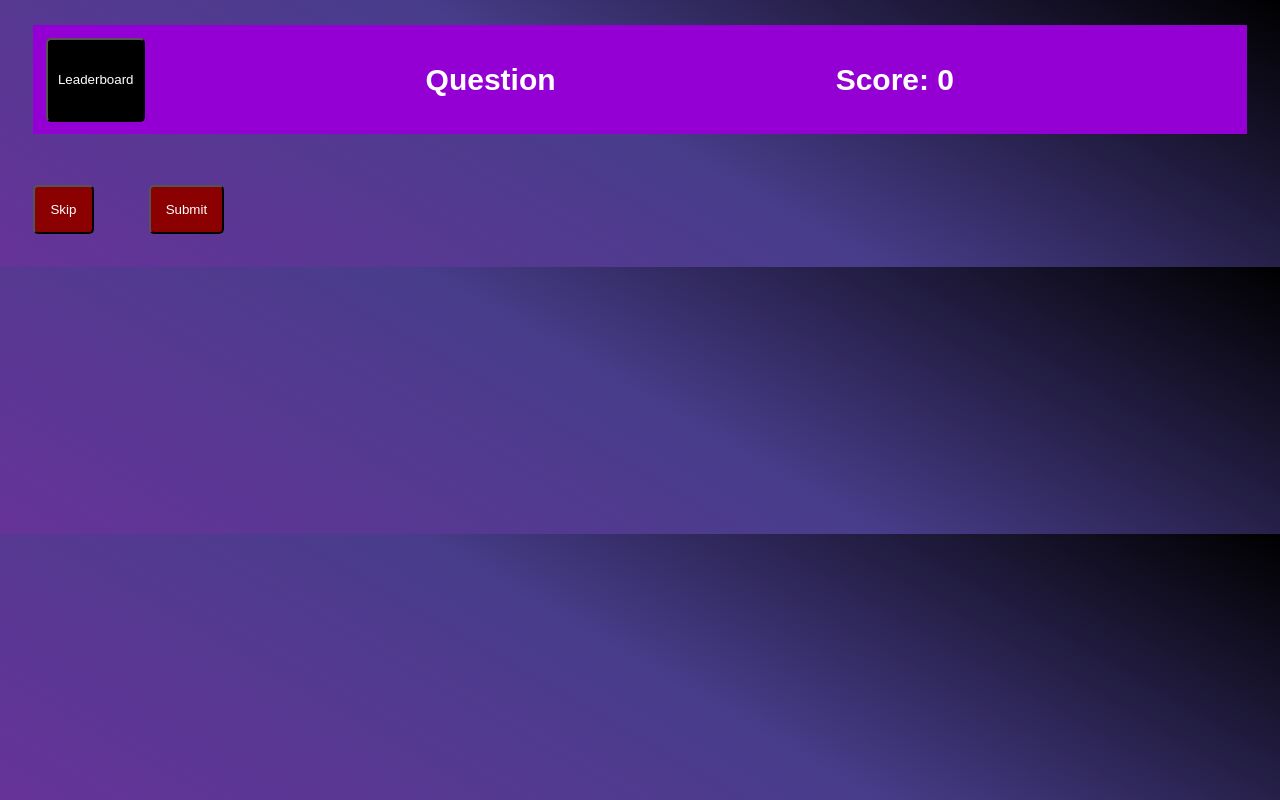
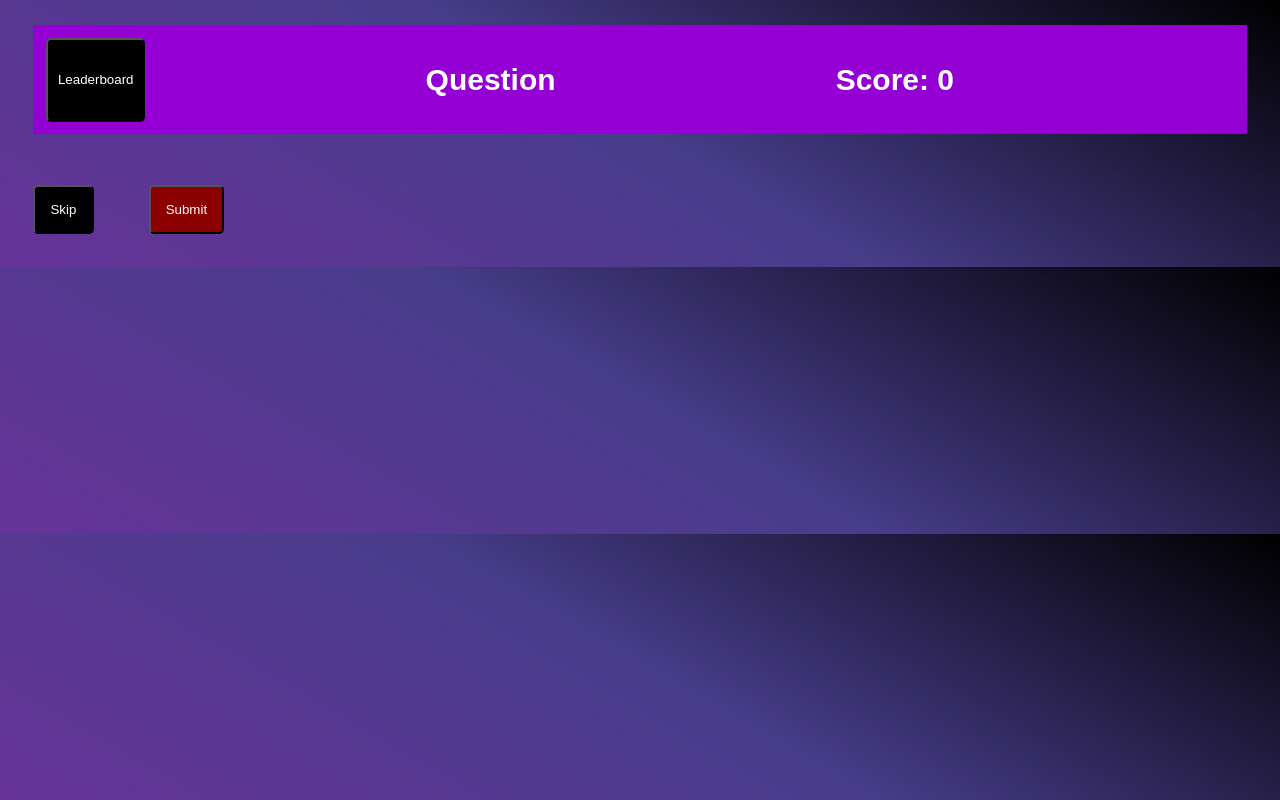
Before and after one commit to jpnas8/CO1111-Assignment, a plain HTML site: page game.html in a window 1280 px wide. Drawn offline with Linux system fonts and the light colour scheme; no server answers.

Commit message:
Update game.html

```diff
--- a/game.html
+++ b/game.html
@@ -107,7 +107,7 @@
 <div id="questionDiv"></div>
 </div>
   <div id="options-container"></div>
-  <button id="skip-question" class="playBtn">Skip</button>
+  <button id="skip-question" class="playBtn black">Skip</button>
   <button id="submit-answer" class="playBtn">Submit</button>
 
 </div>
```
